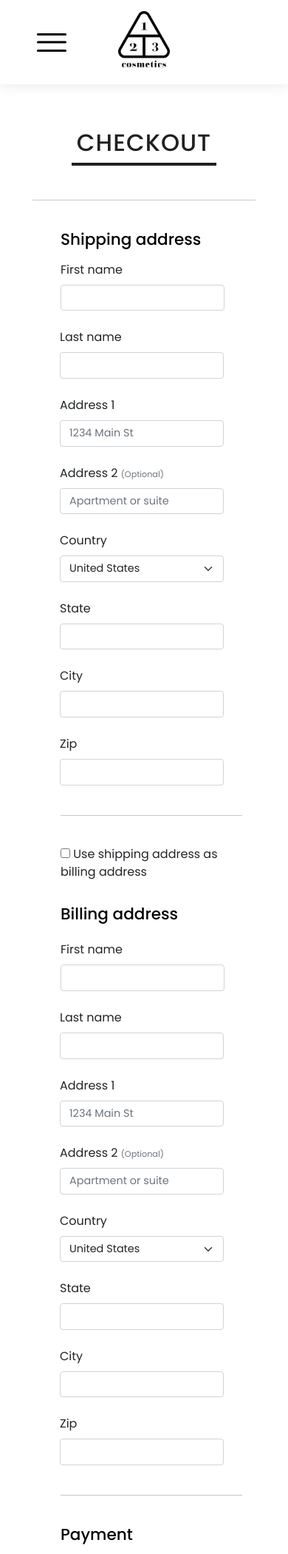
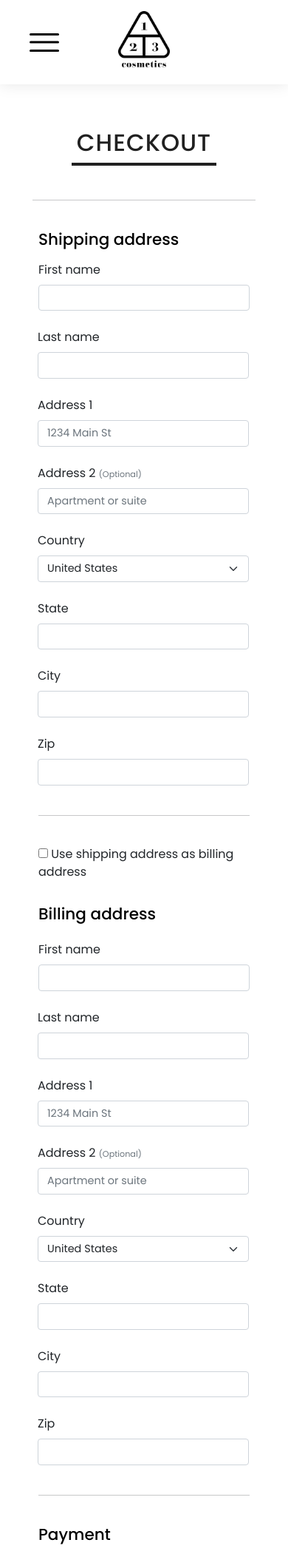
Before and after one commit to designerlinak/SMC_WebDesign3, a PHP site: page /pages/checkout.html in a window 390 px wide. Shown: the top 2101 px of the page at 74% size. Run offline with PHP 8.4, Linux system fonts and the light colour scheme; some libraries are stand-ins or nearby versions.

Commit message:
Update on final

```diff
--- a/week15:final/css/style.css
+++ b/week15:final/css/style.css
@@ -2033,8 +2038,12 @@ th:last-child {
 /* MEDIA QUERY 740PX */
 @media only screen and (max-width: 740px) {
     .web-container {
-        padding-left: 50px !important;
-        padding-right: 50px !important;
+        padding-left: 70px !important;
+        padding-right: 70px !important;
+    }
+
+    .navbar nav ul li {
+        margin-left: 70px !important;
     }
 
     .nav-icon {
@@ -2158,23 +2195,49 @@ th:last-child {
         margin-top: 10px;
         margin-bottom: 20px;
     }
+
+    .col-12 .row {
+        --bs-gutter-x: 0rem;
+    }
 }
 
 
 /* MEDIA QUERY 450PX */
 @media only screen and (max-width: 450px) {
-    .slider-text-container, .banner-text-container {
+    .web-container {
+        padding-left: 40px !important;
+        padding-right: 40px !important;
+    }
+
+    .feature-heading h2 {
+        font-size: 1.25rem;
+    }
+
+    .navbar nav ul {
+        width: 300px;
+    }
+
+    .navbar nav ul li {
+        margin-left: 40px !important;
+    }
+
+    .slider-text-container {
         width: 65%;
         height: 90%;
         display: flex;
         align-items: center;
     }
 
+    .banner-text-container {
+        width: 85%;
+        height: 90%;
+        display: flex;
+        align-items: center;
+    }
+
     .sale-text strong {
-        font-size: 1.2rem;
-        font-weight: 500;
-        width: 100%;
-        line-height: 23px;
+        font-size: 0.9rem;
+        line-height: 20px;
         margin-right: 120px;
     }
 
@@ -2234,4 +2305,27 @@ th:last-child {
     .youtube-vid .w-50 {
         width: 80%!important;
     }
-}
+
+    .cart-container .cart-btn a {
+        font-size: 11px;
+    }
+
+    .checkout-form .col-sm-8 {
+        padding-left: 20px !important;
+        padding-right: 20px !important;
+    }
+
+    .order-summary .col-sm-8 {
+        padding-left: 0px !important;
+        padding-right: 0px !important;
+    }
+
+    .pd-container .small-container {
+        padding-left: 30px !important;
+        padding-right: 30px !important;
+    }
+
+    .rp-title {
+        font-size: 1.2rem;
+    }
+}
--- a/week15:final/pages/checkout.html
+++ b/week15:final/pages/checkout.html
@@ -143,7 +143,7 @@
                     </div>
                     <hr>
                     <!-- FORM -->
-                    <div class="row align-items-start">
+                    <div class="row align-items-start checkout-form">
                         <div class="col-12 col-sm-8">
                             <form action="" method="GET" name="checkout" autocomplete="on" class="needs-validation mb-5" novalidate>
                                 <!-- SHIPPING -->
@@ -392,9 +392,6 @@
                             <div class="row m-0">
                                 <div class="col-sm-8 p-0 ">
                                     <h6>Shipping & Handling</h6>
-                                    <svg xmlns="http://www.w3.org/2000/svg" width="16" height="16" fill="gray" class="bi bi-question-circle-fill question-icon" viewBox="0 0 16 16">
-                                        <path d="M16 8A8 8 0 1 1 0 8a8 8 0 0 1 16 0zM5.496 6.033h.825c.138 0 .248-.113.266-.25.09-.656.54-1.134 1.342-1.134.686 0 1.314.343 1.314 1.168 0 .635-.374.927-.965 1.371-.673.489-1.206 1.06-1.168 1.987l.003.217a.25.25 0 0 0 .25.246h.811a.25.25 0 0 0 .25-.25v-.105c0-.718.273-.927 1.01-1.486.609-.463 1.244-.977 1.244-2.056 0-1.511-1.276-2.241-2.673-2.241-1.267 0-2.655.59-2.75 2.286a.237.237 0 0 0 .241.247zm2.325 6.443c.61 0 1.029-.394 1.029-.927 0-.552-.42-.94-1.029-.94-.584 0-1.009.388-1.009.94 0 .533.425.927 1.01.927z"/>
-                                    </svg>
                                 </div>
                                 <div class="col-sm-4 ps-5">
                                     <p id="tax">$7.50</p>
--- a/week15:final/pages/product-details-1.html
+++ b/week15:final/pages/product-details-1.html
@@ -80,7 +80,7 @@
             </div>
         </header>
 
-        <main>
+        <main class="pd-container">
             <!-- SEARCH BAR -->
             <div class="search-bar">
                 <div class="search-input">
--- a/week15:final/pages/product-details-2.html
+++ b/week15:final/pages/product-details-2.html
@@ -80,7 +80,7 @@
             </div>
         </header>
 
-        <main>
+        <main class="pd-container">
             <!-- SEARCH BAR -->
             <div class="search-bar">
                 <div class="search-input">
--- a/week15:final/pages/product-details-3.html
+++ b/week15:final/pages/product-details-3.html
@@ -80,7 +80,7 @@
             </div>
         </header>
 
-        <main>
+        <main class="pd-container">
             <!-- SEARCH BAR -->
             <div class="search-bar">
                 <div class="search-input">
```
Also changed, not shown: other parts of week15:final/css/style.css (+44 -3 lines).
